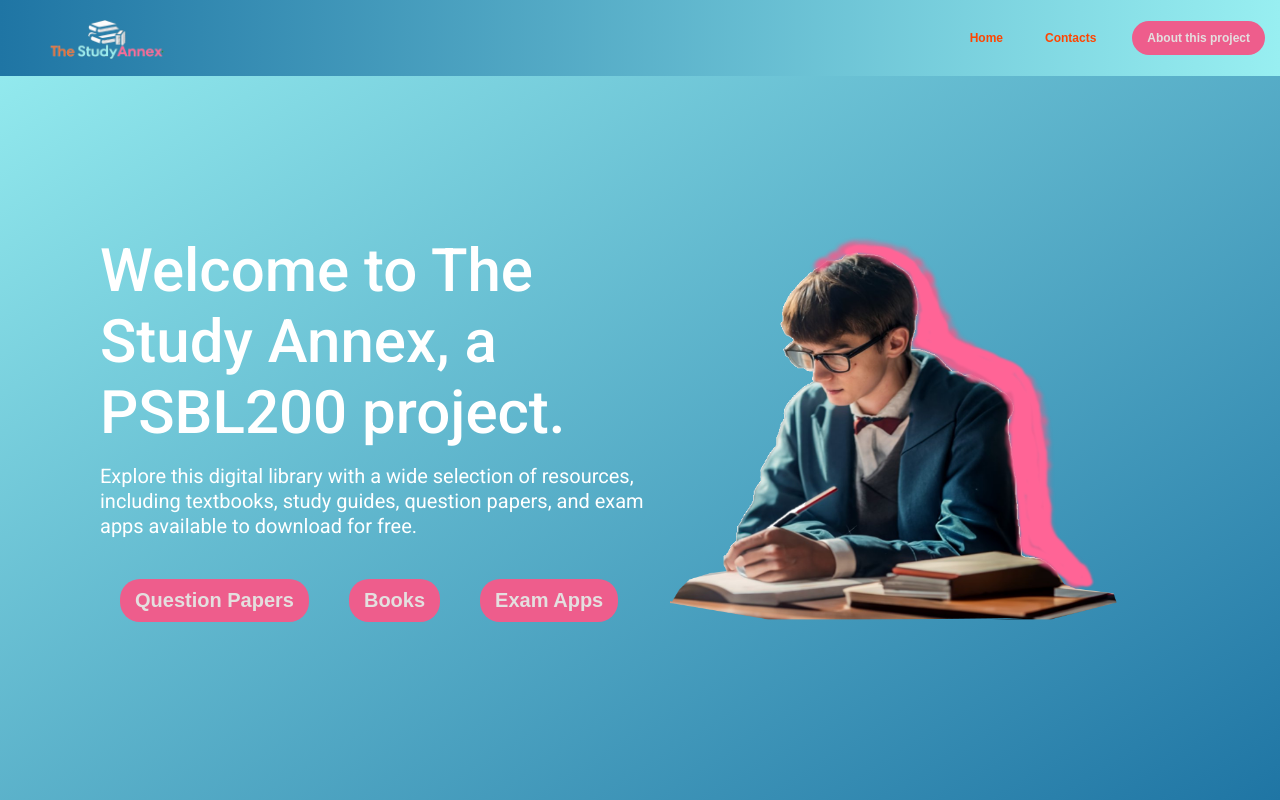
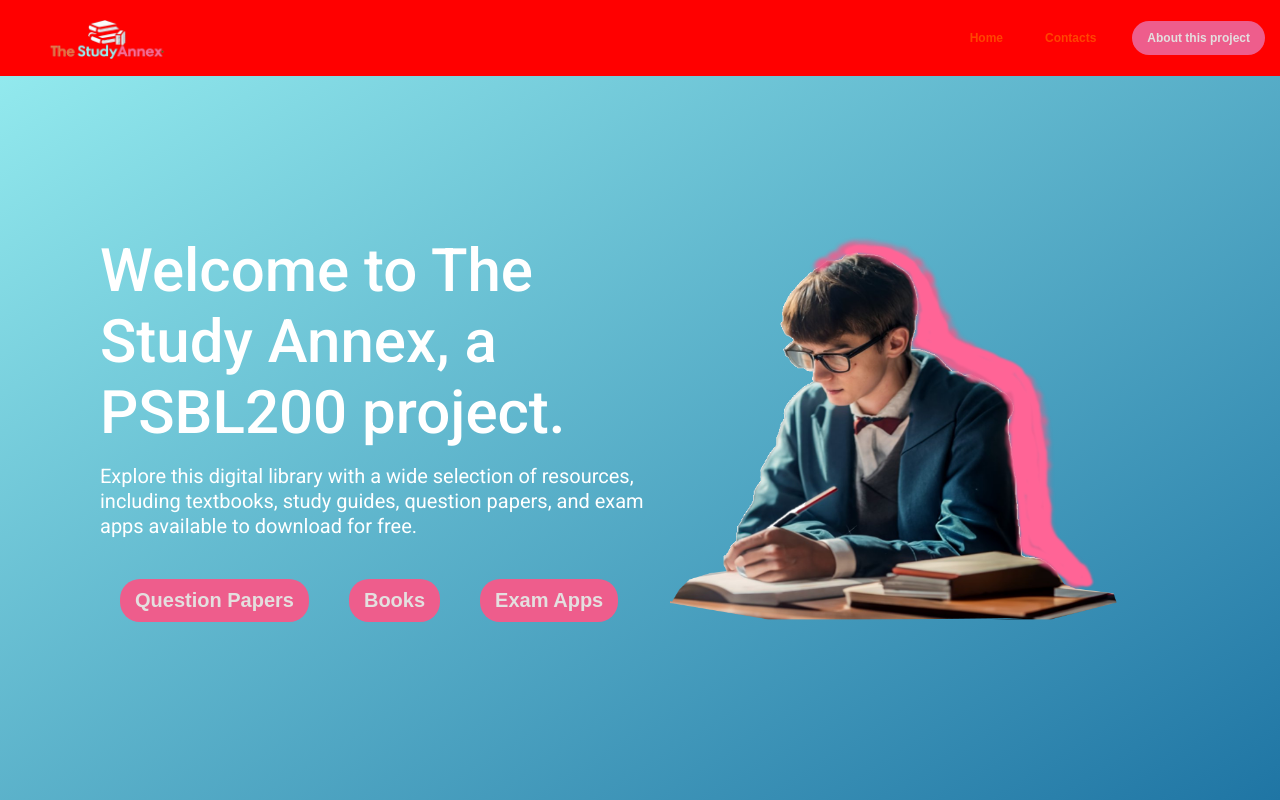
Before and after one commit to StudyAnnex/StudyAnnex-website, a plain HTML site: page index.html in a window 1280 px wide. Drawn offline with nearby package versions, Linux system fonts and the light colour scheme.

Commit message:
Update header.css

```diff
--- a/styles/header.css
+++ b/styles/header.css
@@ -2,7 +2,7 @@
   height: 76px;
   padding-left: 46px;
   display: flex;
-  background-image: linear-gradient(to left, #98eff1, #1f75a4);
+  background-color: red;
   position: fixed;
   top: 0;
   left: 0;
```
